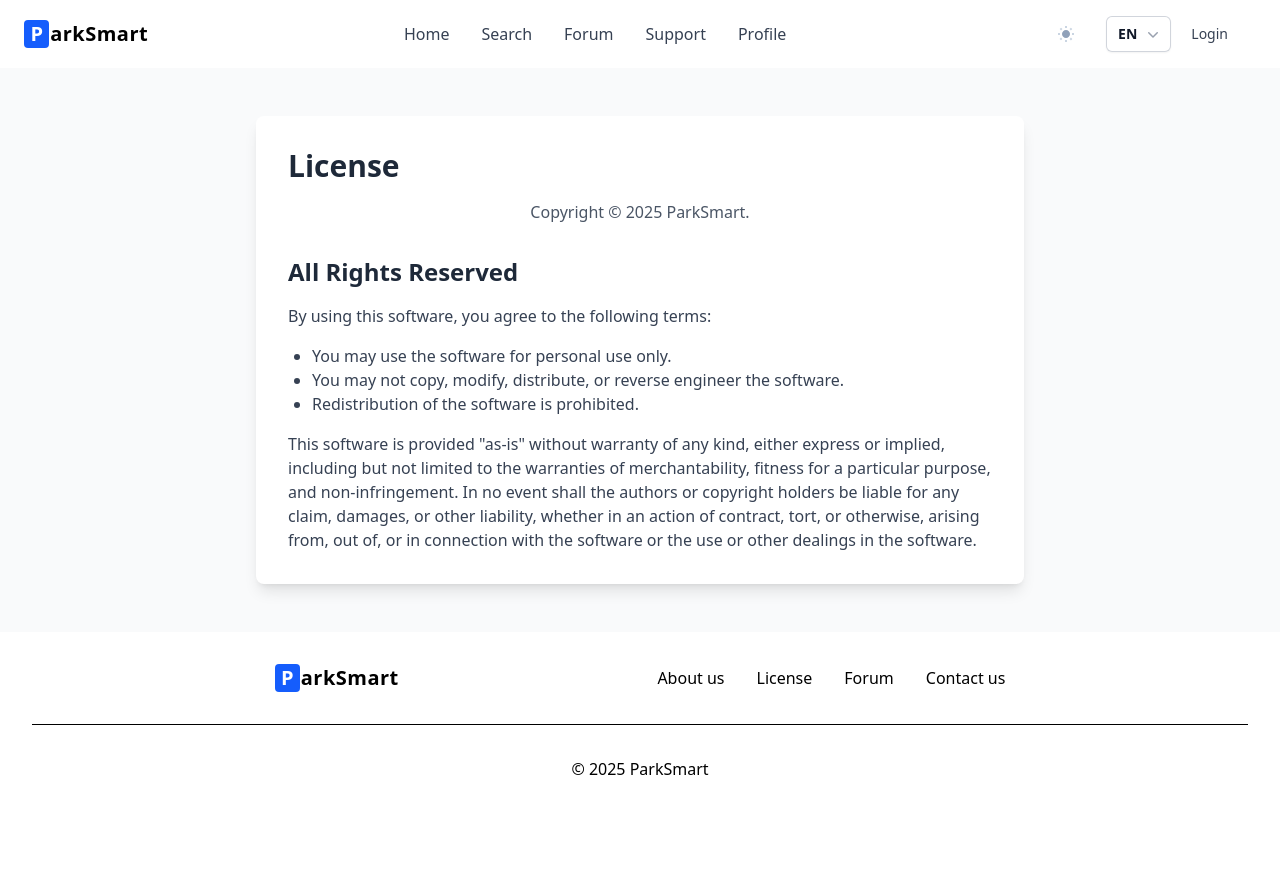
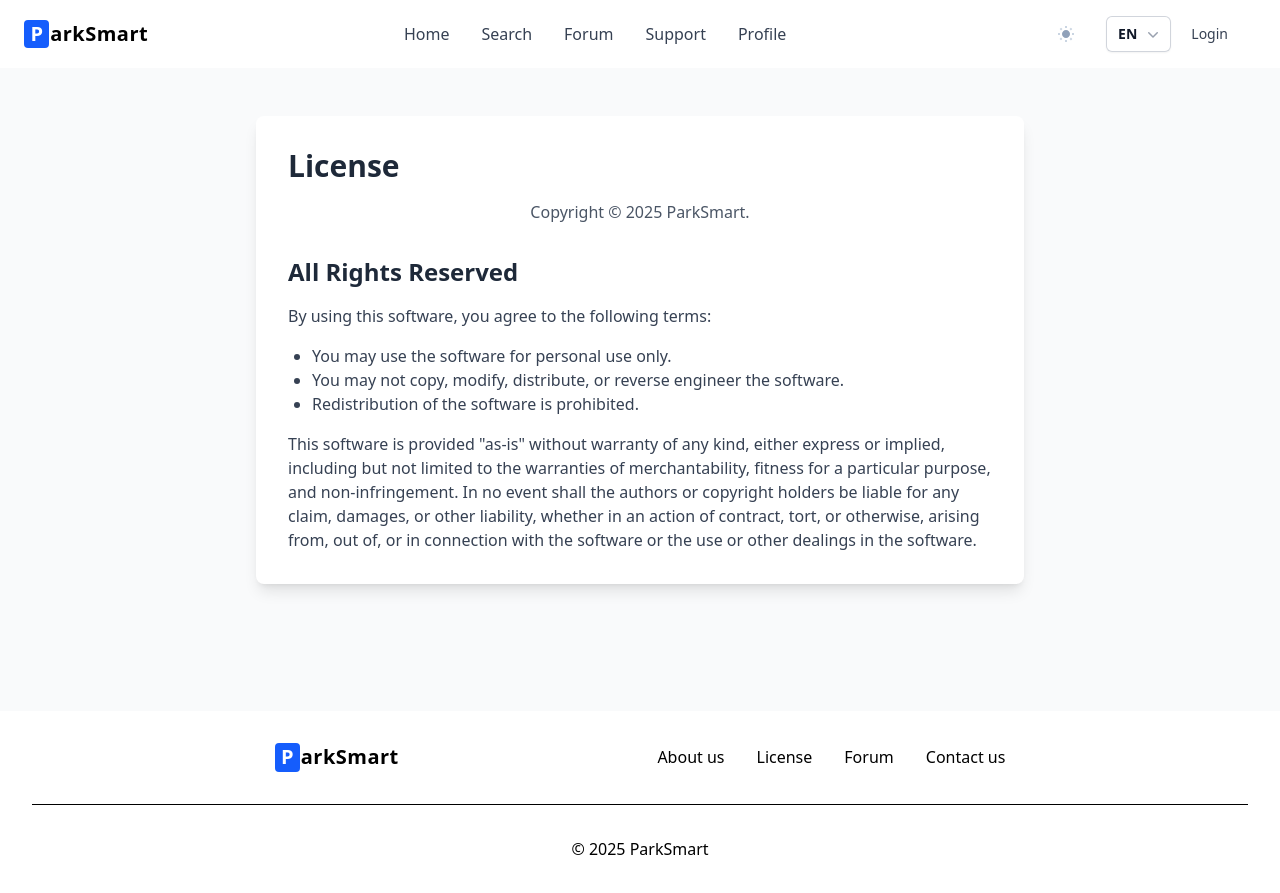
Before and after one commit to WRT4/SC2006-ParkSmart, a React (Vite) app in the folder lab3/app/: page /license in a window 1280 px wide. Before the commit the page ends 813 px from the top, so only its background shows below. Built offline with nearby package versions, Linux system fonts and the light colour scheme.

Commit message:
darkmode fix for password

```diff
--- a/lab3/app/src/pages/LicensePage.jsx
+++ b/lab3/app/src/pages/LicensePage.jsx
@@ -5,7 +5,7 @@ const LicensePage = () => {
   return (
     <>
       <Header></Header>
-      <main className="flex-1 bg-gray-50 px-4 py-12 sm:px-6 lg:px-8 dark:bg-gray-800">
+      <main className="flex-1 bg-gray-50 px-4 py-12 sm:px-6 lg:px-8 dark:bg-gray-800 min-h-[80.4vh]">
         <div className="mx-auto max-w-3xl rounded-lg bg-white p-8 shadow-lg dark:bg-gray-700 dark:shadow-xl">
           <h2 className="text-3xl font-bold text-gray-800 dark:text-white">License</h2>
           <p className="mt-4 text-center text-gray-600 dark:text-gray-300">
--- a/lab3/app/src/pages/ProfilePage.jsx
+++ b/lab3/app/src/pages/ProfilePage.jsx
@@ -790,6 +790,7 @@ const ProfileSettings = () => {
                     capital: t("signup__pOneUppercase"),
                   }}
                   style={{ fontSize: "0.875rem" }}
+                  className="text-gray-800 dark:text-white"
                 />
               </div>
               <div className="flex flex-col gap-2 min-[340px]:flex-row min-[340px]:gap-3">
```
